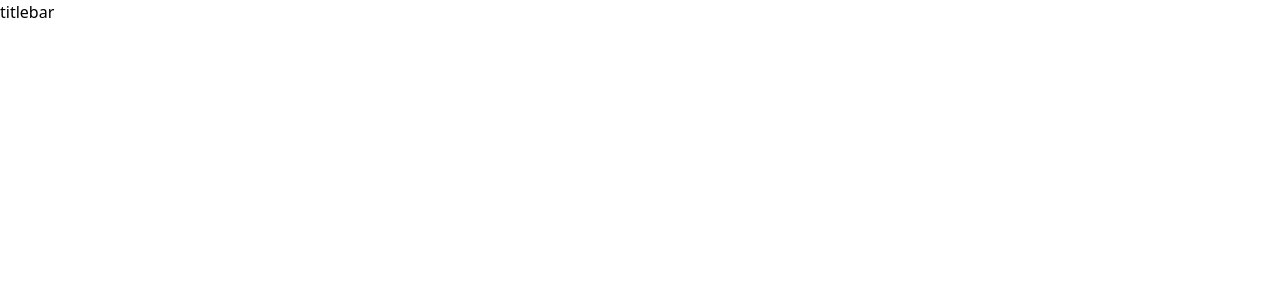
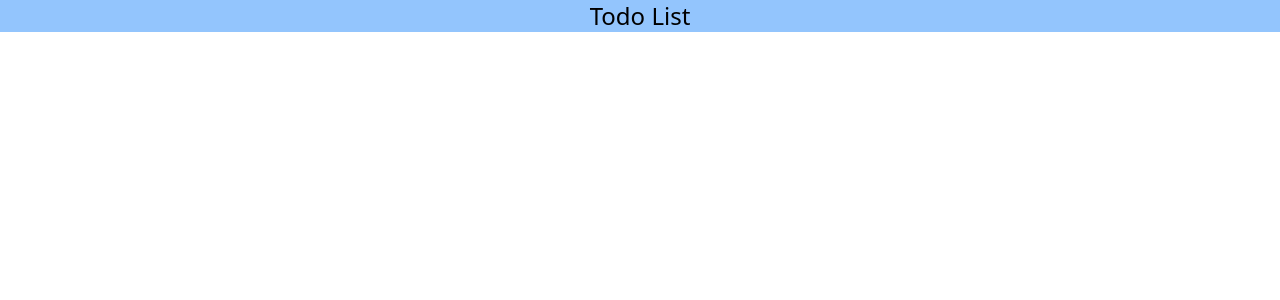
Before and after one commit to Riyaazct/todo-list-react, a React (Create React App) app in the folder client/: page / in a window 1280 px wide. Shown: the top 300 px of the page. Built offline with nearby package versions, Linux system fonts and the light colour scheme.

Commit message:
second commit

```diff
--- a/client/src/components/TitleBar.js
+++ b/client/src/components/TitleBar.js
@@ -1,7 +1,9 @@
 const TitleBar = () => {
   return (
-    <div>
-      <h2>titlebar</h2>
+    <div className="w-screen bg-blue-300">
+      <div className="text-center text-2xl text-">
+        <h1>Todo List</h1>
+      </div>
     </div>
   );
 };
```
Also changed, not shown: 1 other file (tests, documents, lock files or other folders).
